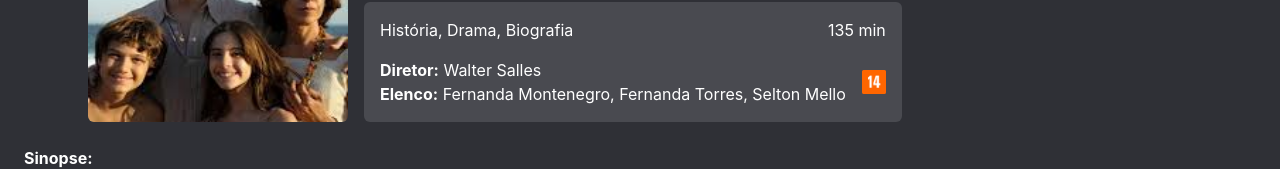
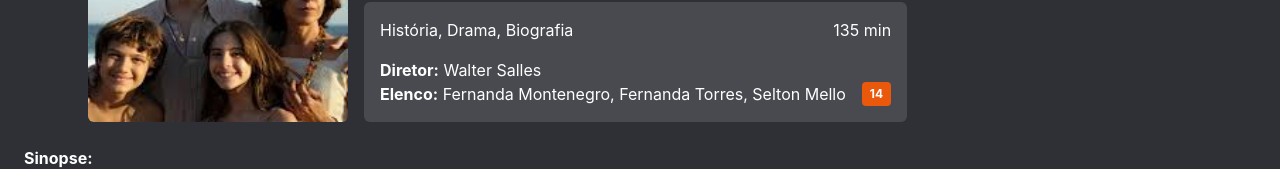
Before and after one commit to TaiFile/WEB2---CineMiranha, a React (Vite) app in the folder frontend/: page /movies in a window 1280 px wide. Shown: the part 496-665 px from the top of the page. Built offline with nearby package versions, Linux system fonts and the light colour scheme.

Commit message:
refactor: age rating

```diff
--- /dev/null
+++ b/frontend/src/components/AgeRating/AgeRating.jsx
@@ -0,0 +1,25 @@
+function AgeRating({ rating, className }) {
+  const colorMap = {
+    L: "bg-green-600",
+    10: "bg-blue-600",
+    12: "bg-yellow-600",
+    14: "bg-orange-600",
+    16: "bg-red-600",
+    18: "bg-red-600",
+  };
+
+  if (!rating) return null;
+
+  return (
+    <div
+      className={`
+             text-white text-xs font-bold px-2 py-1 rounded
+            ${colorMap[rating] || "bg-gray-600"}
+          ${className}`}
+    >
+      {rating}
+    </div>
+  );
+}
+
+export default AgeRating;
--- a/frontend/src/components/MovieCard/MovieCard.jsx
+++ b/frontend/src/components/MovieCard/MovieCard.jsx
@@ -1,4 +1,5 @@
 import { useNavigate } from "react-router-dom";
+import AgeRating from "../AgeRating/AgeRating";
 
 function MovieCard({ title, duration, image, ageRating }) {
   const navigate = useNavigate();
@@ -14,16 +15,7 @@ function MovieCard({ title, duration, image, ageRating }) {
         />
 
         {ageRating && (
-                    <span className={`
-            absolute bottom-2 right-2 text-white text-xs font-bold px-2 py-1 rounded
-            ${ageRating === 'L' ? 'bg-green-600' :
-                        ageRating === '10' ? 'bg-blue-600' :
-                            ageRating === '12' ? 'bg-yellow-600' :
-                                ageRating === '14' ? 'bg-orange-600' :
-                                    ageRating === '16' || ageRating === '18' ? 'bg-red-600' : 'bg-gray-600'}
-          `}>
-            {ageRating}
-          </span>
+          <AgeRating rating={ageRating} className="absolute bottom-2 right-2" />
         )}
       </div>
 
--- a/frontend/src/pages/MovieSynopsis.jsx
+++ b/frontend/src/pages/MovieSynopsis.jsx
@@ -3,6 +3,7 @@ import { moviesData } from "@/data/movieData.js";
 import TrailerModal from "../components/TrailerModal/TrailerModal";
 import { useNavigate } from "react-router-dom";
 import MovieImage from "../components/MovieImage/MovieImage";
+import AgeRating from "../components/AgeRating/AgeRating";
 
 function MovieSynopsis() {
   const [isModalOpen, setIsModalOpen] = useState(false);
@@ -51,12 +52,7 @@ function MovieSynopsis() {
                       Selton Mello
                     </p>
                   </div>
-                  <img
-                    src="public/images/14.png"
-                    alt={movie.ageRating}
-                    width={24}
-                    height={24}
-                  />
+                  <AgeRating rating={movie.ageRating} className={"self-end"} />
                 </div>
               </div>
             </div>
```
Lines whose indentation alone changed are shown as unchanged.
